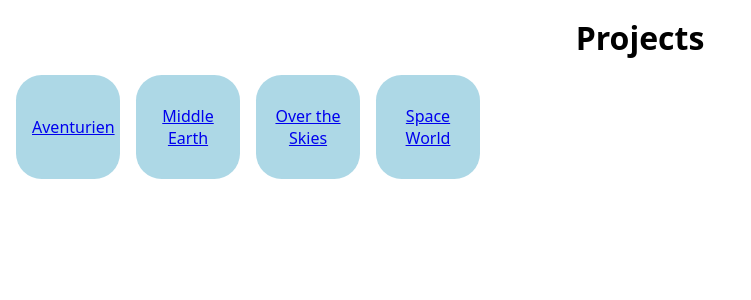
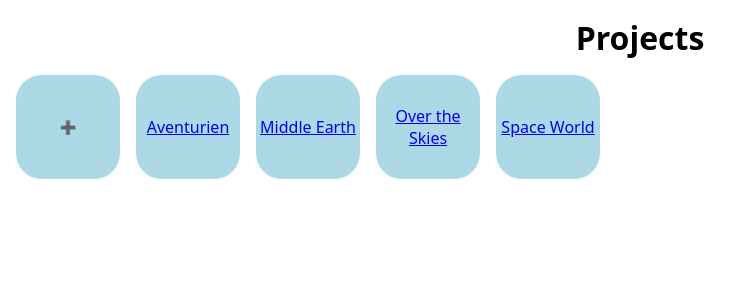
Before and after one commit to ThysBat/worldbuilding-tool, a Next.js app: page / in a window 1280 px wide. Shown: the top 300 px of the page, without its empty margins (0-751 px from the left). Built offline with nearby package versions, Linux system fonts and the light colour scheme.

Commit message:
add new project input

```diff
--- a/components/Card/index.js
+++ b/components/Card/index.js
@@ -1,19 +1,22 @@
 import Link from "next/link";
 import styled from "styled-components";
 
-const StyledLink = styled(Link)`
+const StyledSpan = styled.span`
+  /* take note that the children is not centered when the card
+  is too small and there is no opportunity to wrap */
   display: flex;
   align-items: center;
+  justify-content: center;
 
   width: var(--card-size);
   height: var(--card-size);
 
   background-color: lightblue;
-  padding: 1rem;
 
   border-radius: 1.6rem;
+  padding: 2px;
 `;
 
-export default function Card({ children }) {
-  return <StyledLink href="/">{children}</StyledLink>;
+export default function Card({ children, width }) {
+  return <StyledSpan style={{ width: width }}>{children}</StyledSpan>;
 }
--- /dev/null
+++ b/components/LinkedCard/index.js
@@ -0,0 +1,10 @@
+import Card from "../Card";
+import Link from "next/link";
+
+export default function LinkedCard({ children }) {
+  return (
+    <Link href="/">
+      <Card href="/">{children}</Card>
+    </Link>
+  );
+}
--- /dev/null
+++ b/components/NewFolderInput/index.js
@@ -0,0 +1,40 @@
+import styled from "styled-components";
+import Card from "../Card";
+
+export default function Input({ width, onCancel }) {
+  return (
+    <Card width={width}>
+      <StyledButton type="button" onClick={onCancel}>
+        <span role="img">❌</span>
+      </StyledButton>
+      <StyledInput></StyledInput>
+      <StyledButton type="button">
+        <span role="img">✔️</span>
+      </StyledButton>
+    </Card>
+  );
+}
+
+function handleCancel(event) {
+  console.log(event.target);
+}
+
+const StyledInput = styled.input`
+  width: 70%;
+  padding: 1rem;
+  opacity: 30%;
+
+  border: none;
+  border-radius: 0.6rem;
+
+  &:focus {
+    outline: none;
+    opacity: 40%;
+  }
+`;
+
+const StyledButton = styled.button`
+  background-color: unset;
+  border: none;
+  margin: auto;
+`;
--- a/components/ProjectCard/index.js
+++ b/components/ProjectCard/index.js
@@ -1,5 +1,5 @@
-import Card from "../Card";
+import LinkedCard from "../LinkedCard";
 
 export default function ProjectCard({ children }) {
-  return <Card>{children}</Card>;
+  return <LinkedCard>{children}</LinkedCard>;
 }
--- a/components/ProjectsList/index.js
+++ b/components/ProjectsList/index.js
@@ -1,5 +1,52 @@
+import { useState } from "react";
 import styled from "styled-components";
 import ProjectCard from "../ProjectCard";
+import Card from "../Card";
+import NewFolderInput from "../NewFolderInput";
+
+export default function ProjectsList({ data }) {
+  const [inputState, setInputState] = useState(false);
+  //   const [width, setWidth] = useState("100%");
+  const [width, setWidth] = useState("6.5rem");
+
+  const sortedProjects = data.sort((a, b) => {
+    if (a.name > b.name) return 1;
+    if (a.name < b.name) return -1;
+  });
+
+  function toggleNewProjectInput() {
+    setInputState(!inputState);
+    setWidth(!inputState ? "100%" : "6.5rem");
+  }
+
+  return (
+    <StyledList>
+      <li
+        style={{
+          width: width,
+          transition: "width 0.6s ease-out",
+          marginRight: width === "100%" ? "1rem" : 0,
+        }}
+      >
+        {inputState ? (
+          <NewFolderInput width={width} onCancel={toggleNewProjectInput} />
+        ) : (
+          <AddProjectButton type="button" onClick={toggleNewProjectInput}>
+            <Card>{"➕"}</Card>
+          </AddProjectButton>
+        )}
+      </li>
+
+      {sortedProjects.map((project) => {
+        return (
+          <li key={project.id}>
+            <ProjectCard>{project.name}</ProjectCard>
+          </li>
+        );
+      })}
+    </StyledList>
+  );
+}
 
 const StyledList = styled.ul`
   display: flex;
@@ -13,21 +60,9 @@ const StyledList = styled.ul`
   list-style: none;
 `;
 
-export default function ProjectsList({ data }) {
-  const sortedProjects = data.sort((a, b) => {
-    if (a.name > b.name) return 1;
-    if (a.name < b.name) return -1;
-  });
-
-  return (
-    <StyledList>
-      {sortedProjects.map((project) => {
-        return (
-          <li key={project.id}>
-            <ProjectCard>{project.name}</ProjectCard>
-          </li>
-        );
-      })}
-    </StyledList>
-  );
-}
+const AddProjectButton = styled.button`
+  border: none;
+  background-color: inherit;
+  display: flex;
+  justify-content: center;
+`;
```
